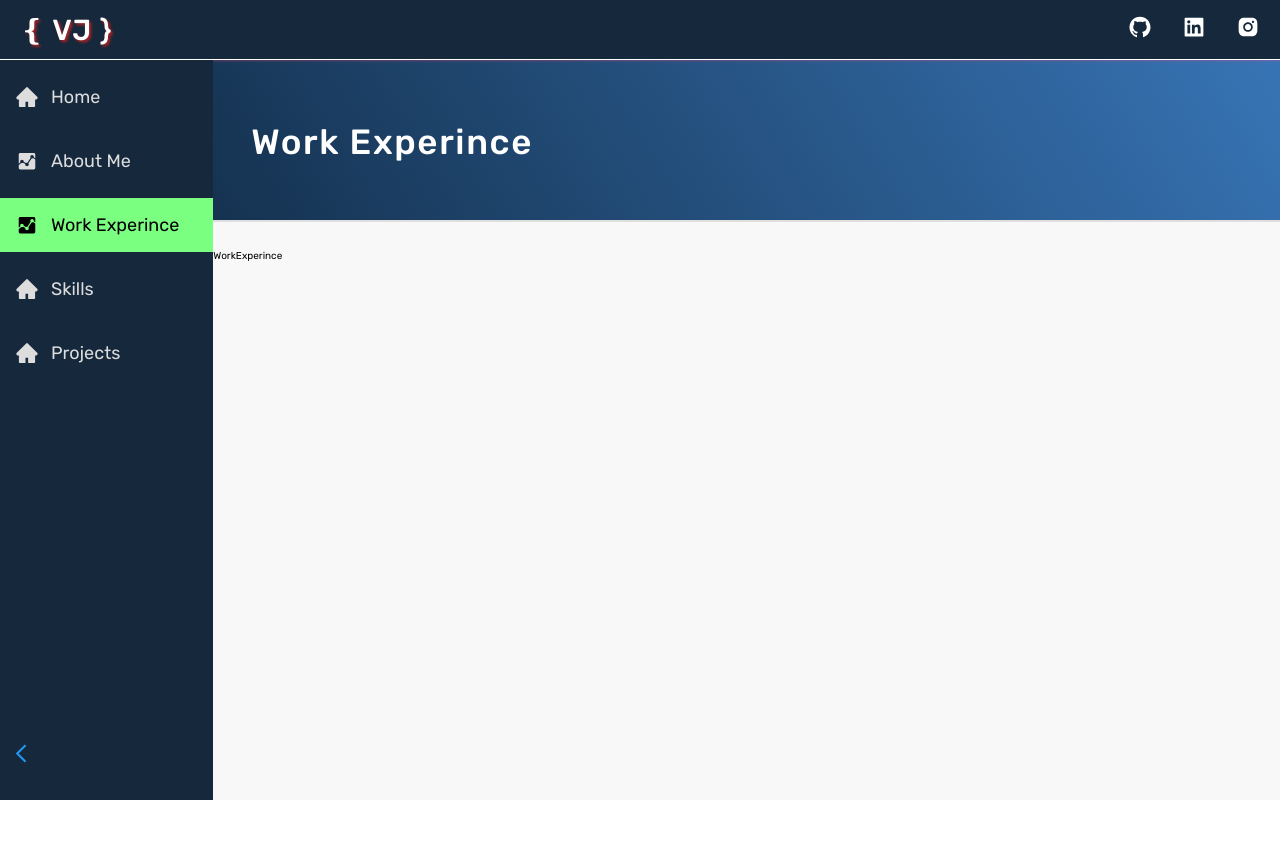
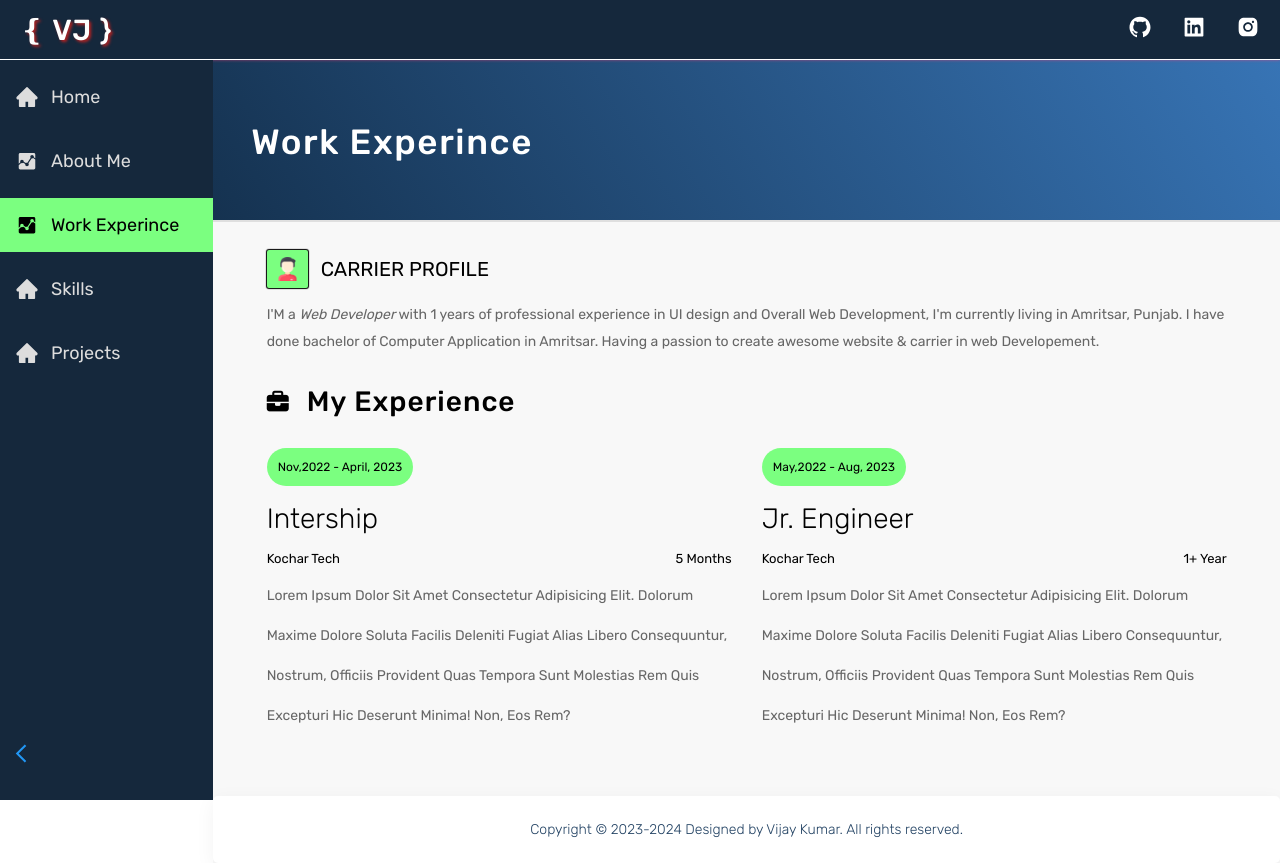
Before and after one commit to Vijaykumar308/portfolio, a React (Create React App) app: page /work-experince in a window 1280 px wide. Before the commit the page ends 800 px from the top, so only its background shows below. Built offline with nearby package versions, Linux system fonts and the light colour scheme; the HTML template or start-up script is replaced by a standard one.

Commit message:
created work experience page

```diff
--- a/src/Pages/WorkExperince/WorkExperince.jsx
+++ b/src/Pages/WorkExperince/WorkExperince.jsx
@@ -1,11 +1,57 @@
-import React from 'react'
+import "./workExperince.css";
 import Heading from '../../Components/Heading/Heading';
+import profileIcon from '../../FlatIcons/profileIcon.png';
+import Footer from "../../Components/Footer/Footer";
 
 function WorkExperince() {
   return (
     <>
-        <Heading title="Work Experince" />
-        <div>WorkExperince</div>
+      <Heading title="Work Experince" />
+      <div className='workExperince'>
+        <div className="careerPorfile">
+          <div className="careerPorfileHeading">
+            <img src={profileIcon} alt="profile icon" />
+            <h1>carrier profile</h1>
+          </div>
+          <div className="carrerProfileContent">
+            <p className="CarrerProfilePara">I'M a <em> Web Developer </em> with 1 years of professional experience in UI design and Overall Web Development, I'm currently living in Amritsar, Punjab.
+            I have done bachelor of Computer Application in Amritsar. Having a passion to create awesome website & carrier in web Developement.</p>
+          </div>
+        </div>
+
+        <section className="experienceSection">
+          <div className="experienceHeadingContainer">
+            <i className="fa-solid fa-briefcase"></i>
+            <h2 className="myExperienceHeading">My Experience</h2>
+          </div>
+
+          <div className="workExperience">
+          <div className="col">
+            <span className="year"> Nov,2022 - April, 2023</span>
+            <h1 className="expName">Intership</h1>
+            <div className="companyAndDuration">
+              <span className="comapnyName">Kochar Tech</span>
+              <span>5 Months</span>
+            </div>
+            <p className="jobDescp">
+              Lorem ipsum dolor sit amet consectetur adipisicing elit. Dolorum maxime dolore soluta facilis deleniti fugiat alias libero consequuntur, nostrum, officiis provident quas tempora sunt molestias rem quis excepturi hic deserunt minima! Non, eos rem?
+            </p>
+          </div>
+          <div className="col">
+          <span className="year"> May,2022 - Aug, 2023</span>
+            <h1 className="expName">Jr. Engineer </h1>
+            <div className="companyAndDuration">
+              <span className="comapnyName">Kochar Tech</span>
+              <span>1+ Year</span>
+            </div>
+            <p className="jobDescp">
+              Lorem ipsum dolor sit amet consectetur adipisicing elit. Dolorum maxime dolore soluta facilis deleniti fugiat alias libero consequuntur, nostrum, officiis provident quas tempora sunt molestias rem quis excepturi hic deserunt minima! Non, eos rem?
+            </p>
+          </div>
+          </div>
+        </section>
+      </div>
+      <Footer/>
     </>
   )
 }
--- a/src/Pages/WorkExperince/workExperince.css
+++ b/src/Pages/WorkExperince/workExperince.css
@@ -0,0 +1,89 @@
+.workExperince{
+    width: 90%;
+    margin: auto;
+}
+.wrapperImg{
+    width: 2.3rem;
+}
+.careerPorfileHeading{
+    /* background: rebeccapurple; */
+    color: #000;
+    display: flex;
+    align-items: center;
+    gap: 1.3rem;
+    text-transform: uppercase;
+}
+.careerPorfileHeading img{
+    width: 4.1rem;
+    height: 3.8rem;
+    padding: .7rem;
+    background: var(--secondary-color-100);
+    border-radius: .2rem;
+    box-shadow: 0px 0px 1px 1px black;
+}
+
+.careerPorfileHeading h1{
+    font-size: 2rem;
+    font-weight: 400;
+}
+.CarrerProfilePara {
+    color: #666;
+    line-height: 27px;
+    font-size: 14px;
+    margin-top: 13px;
+}
+
+.experienceHeadingContainer{
+    display: flex;
+    align-items: center;
+    gap: 1.8rem;
+}
+.experienceHeadingContainer .fa-briefcase{
+    font-size: 2.2rem;
+}
+.myExperienceHeading{
+    margin: 3rem 0rem;
+    font-size: 2.8rem;
+    font-weight: 500;
+    letter-spacing: .1rem;
+}
+
+.workExperience{
+    display: grid;
+    grid-template-columns: repeat(2, 1fr);
+    grid-template-columns: repeat(auto-fit, minmax(250px, 1fr));
+    gap: 3rem;
+}
+
+.year{
+    background: var(--secondary-color-100);
+    padding: 12px 11px;
+    font-size: 12px;
+    border-radius: 24px;
+    display: inline-block;
+}
+.expName{
+    margin: 16px 0px;
+    font-size: 28px;
+    font-weight: 300;
+}
+.companyAndDuration {
+    display: flex;
+    justify-content: space-between;
+    font-size: 1.3rem;
+}
+.comapnyName{
+    font-size: 13px;
+}
+.col .jobDescp{
+    font-size: 1.4rem;
+    color: #666;
+    padding: 1rem 0;
+    text-transform: capitalize;
+    line-height: 4rem;
+}
+@media (max-width: 600px) {
+    .experience {
+        grid-template-columns: 1fr;
+    }
+}
```
Also changed, not shown: src/FlatIcons/profileIcon.png (added).
